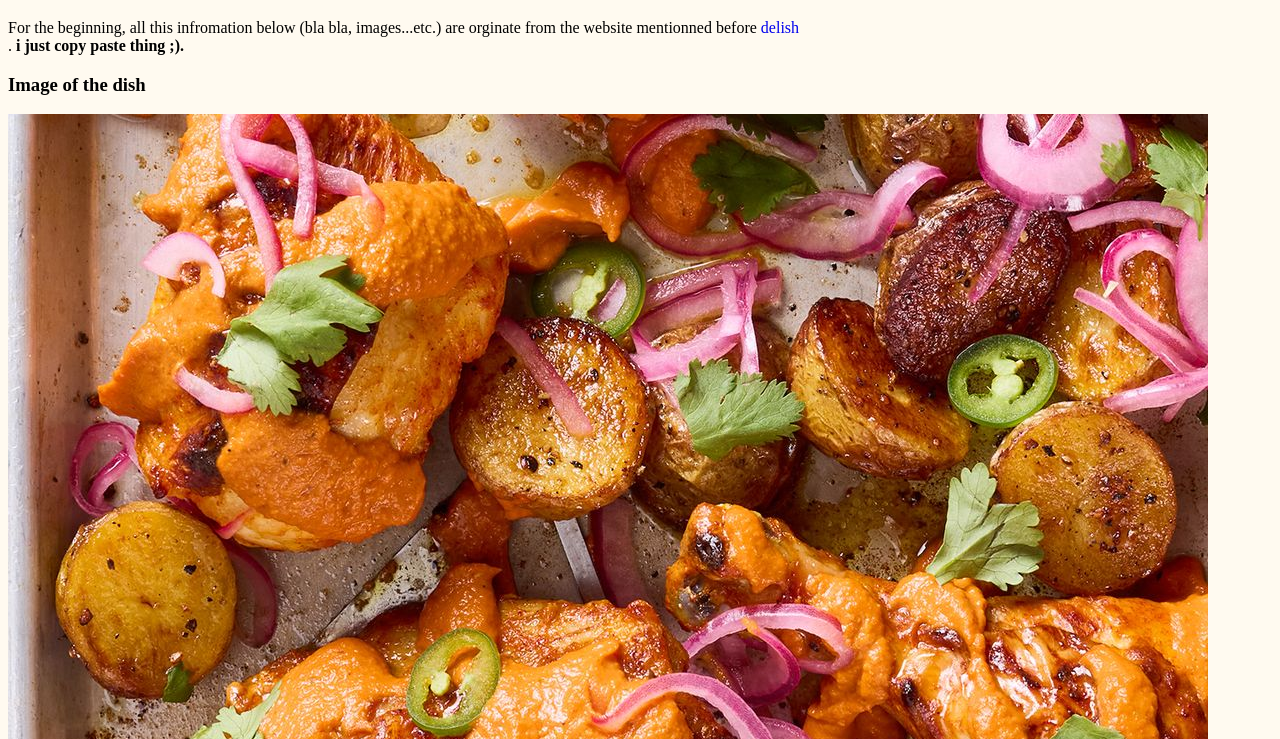
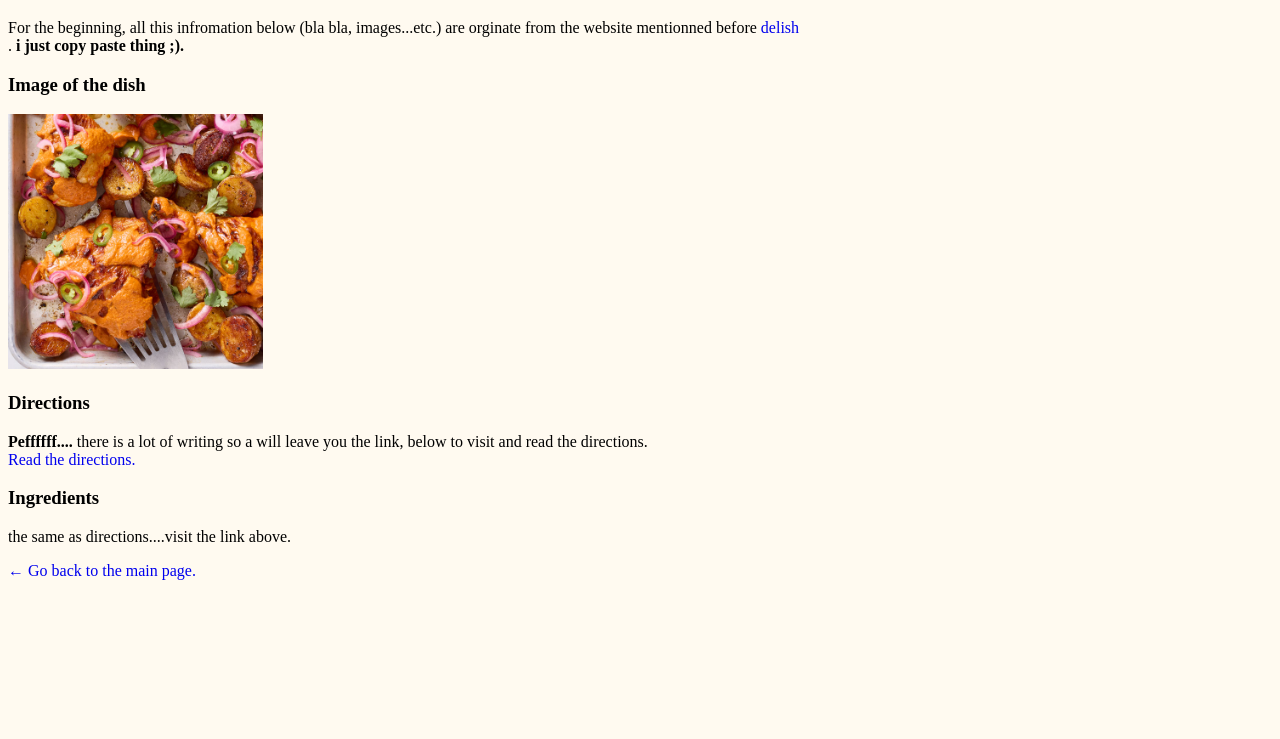
Before and after one commit to 1o1-learning/project-recipes, a plain HTML site: page recipes/tikka-masala.html in a window 1280 px wide. Shown: the part 61-800 px from the top of the page. Drawn offline with Linux system fonts and the light colour scheme.

Commit message:
...editing height

```diff
--- a/recipes/tikka-masala.html
+++ b/recipes/tikka-masala.html
@@ -11,7 +11,7 @@
     <strong>i just copy paste thing ;).</strong><br>
   </p>
   <h3>Image of the dish</h3>
-  <img src="../images/tikka-masala-lead.jpg" alt="aaaaaaaa" hight="255px">
+  <img src="../images/tikka-masala-lead.jpg" alt="aaaaaaaa" height="255px">
   <h3>Directions</h3>
   <p>
     <strong>Peffffff....</strong> there is a lot of writing so a will leave you the link, below to visit and read the directions. <br>
```
